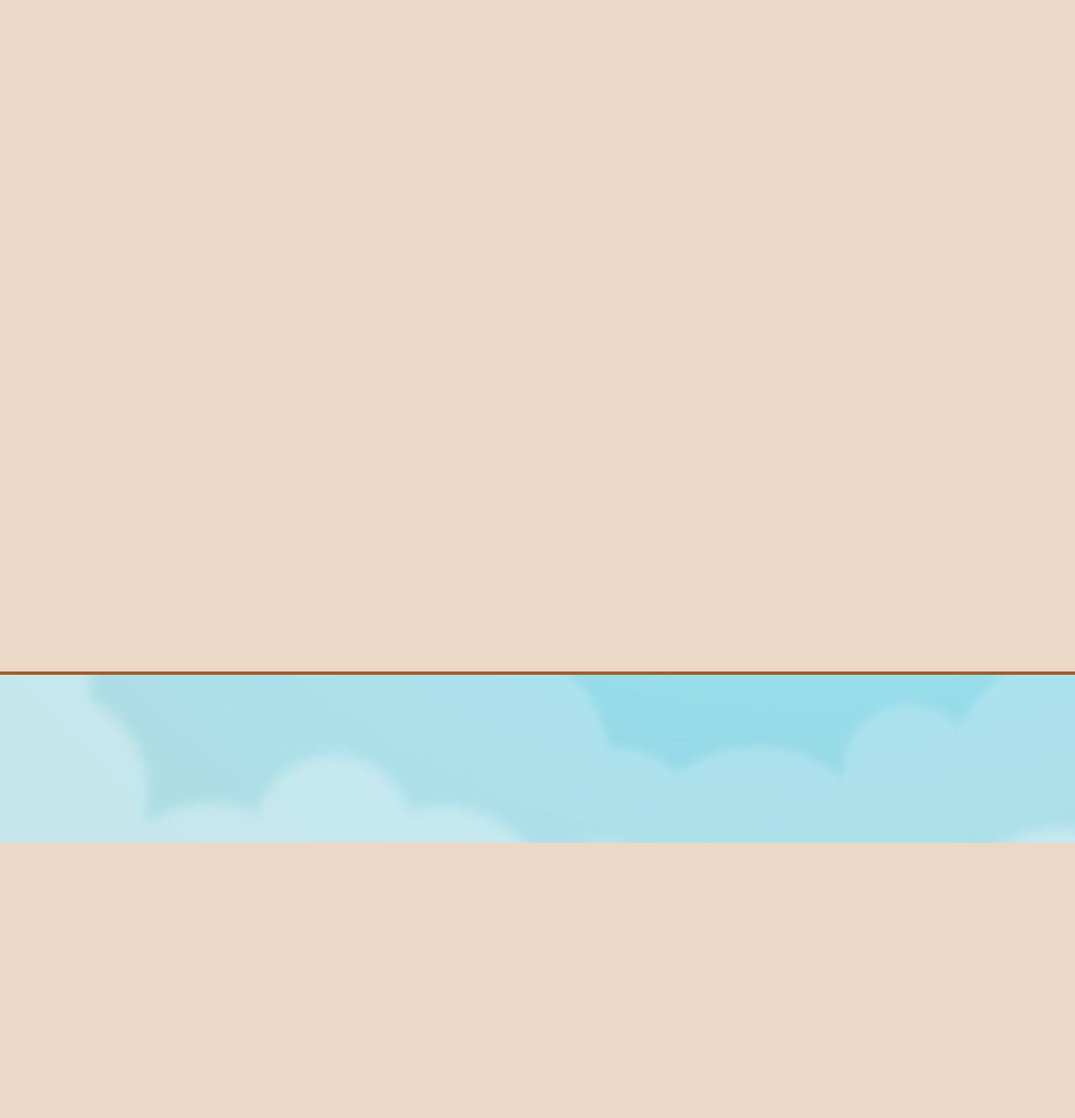
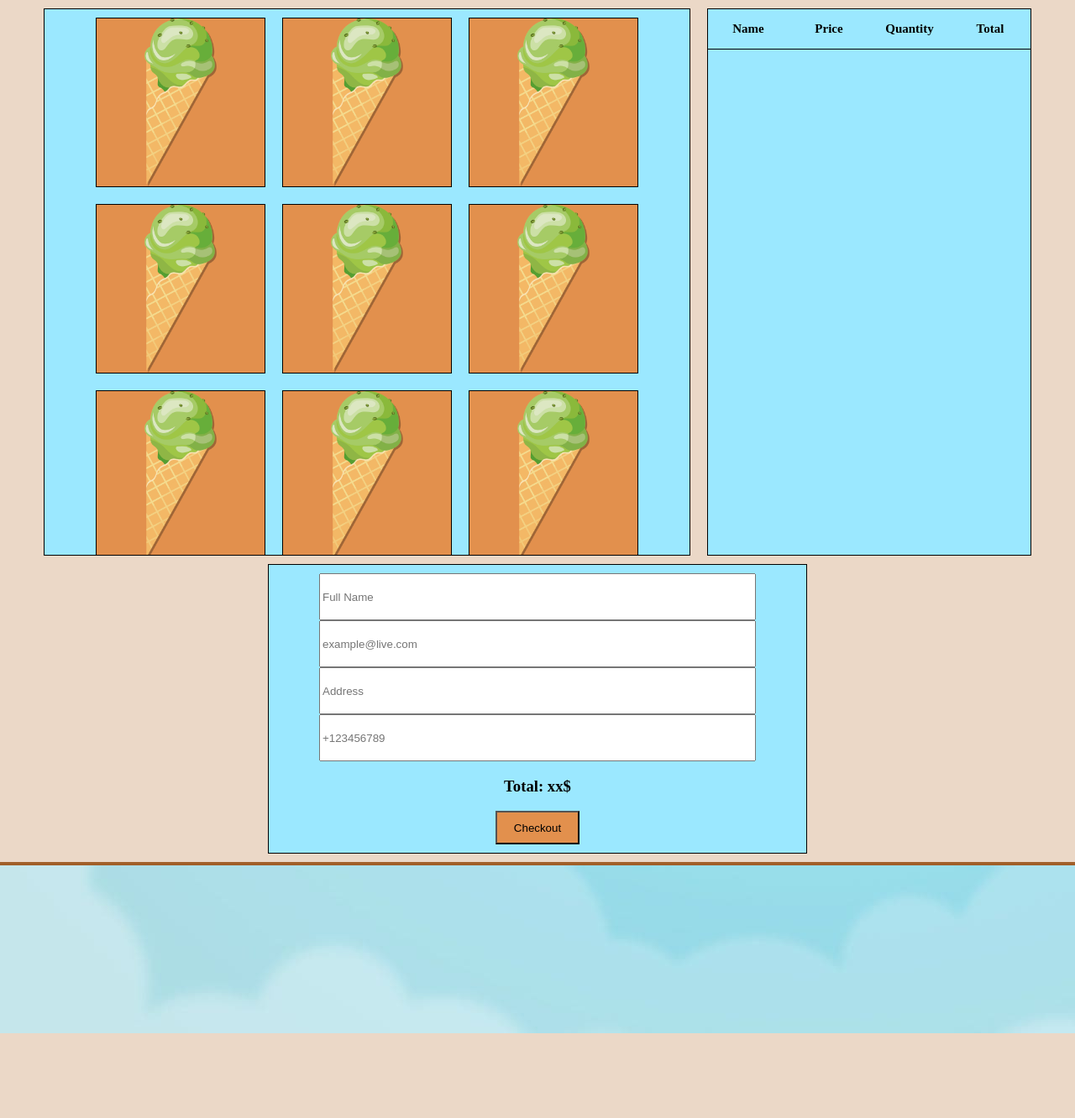
Before and after one commit to ZzkilzZ/Noroff_Assignments, a PHP site: page /order.html in a window 1280 px wide. Shown: the part 294-1626 px from the top of the page at 84% size. Run offline with PHP 8.4, Linux system fonts and the light colour scheme; some libraries are stand-ins or nearby versions.

Commit message:
added basic order page

```diff
--- a/AW10/index.html
+++ b/AW10/index.html
@@ -6,7 +6,7 @@
 	<meta http-equiv="X-UA-Compatible" content="ie=edge">
 	<script src="https://kit.fontawesome.com/181c94503b.js" crossorigin="anonymous"></script>
 	<link rel="stylesheet" href="style.css">
-	<title>Nice Cream</title>
+	<title>Nice Cream - Home</title>
 </head>
 <body>
 	<header>
--- a/AW10/order.html
+++ b/AW10/order.html
@@ -24,8 +24,102 @@
 		<a href="#"><i class="fas fa-search"></i></a>
 	</nav>
 	<main id="order_main_container">
+		<div id="order_items">
+			<div class="order_item">
+				<img src="assets/ice-1432276_1280.png" alt="product">
+			</div>
+			<div class="order_item">
+				<img src="assets/ice-1432276_1280.png" alt="product">
 
+			</div>
+			<div class="order_item">
+				<img src="assets/ice-1432276_1280.png" alt="product">
+
+			</div>
+			<div class="order_item">
+				<img src="assets/ice-1432276_1280.png" alt="product">
+
+			</div>
+			<div class="order_item">
+				<img src="assets/ice-1432276_1280.png" alt="product">
+
+			</div>
+			<div class="order_item">
+				<img src="assets/ice-1432276_1280.png" alt="product">
+
+			</div>
+			<div class="order_item">
+				<img src="assets/ice-1432276_1280.png" alt="product">
+
+			</div>
+			<div class="order_item">
+				<img src="assets/ice-1432276_1280.png" alt="product">
+
+			</div>
+			<div class="order_item">
+				<img src="assets/ice-1432276_1280.png" alt="product">
+
+			</div>
+			<div class="order_item">
+				<img src="assets/ice-1432276_1280.png" alt="product">
+
+			</div>
+			<div class="order_item">
+				<img src="assets/ice-1432276_1280.png" alt="product">
+
+			</div>
+			<div class="order_item">
+				<img src="assets/ice-1432276_1280.png" alt="product">
+
+			</div>
+			<div class="order_item">
+				<img src="assets/ice-1432276_1280.png" alt="product">
+
+			</div>
+			<div class="order_item">
+				<img src="assets/ice-1432276_1280.png" alt="product">
+
+			</div>
+			<div class="order_item">
+				<img src="assets/ice-1432276_1280.png" alt="product">
+
+			</div>
+			<div class="order_item">
+				<img src="assets/ice-1432276_1280.png" alt="product">
+
+			</div>
+			<div class="order_item">
+				<img src="assets/ice-1432276_1280.png" alt="product">
+
+			</div>
+			<div class="order_item">
+				<img src="assets/ice-1432276_1280.png" alt="product">
+
+			</div>
+			<div class="order_item">
+				<img src="assets/ice-1432276_1280.png" alt="product">
+
+			</div>
+		</div>
+		<div id="order_order">
+			<div id="order_specs">
+				<h3>Name</h3>
+				<h3>Price</h3>
+				<h3>Quantity</h3>
+				<h3>Total</h3>
+			</div>
+		</div>
 	</main>
+	<section id="order_order_resume">
+		<form action="#" method="post">
+			<input type="text" name="name" id="input_name" placeholder="Full Name">
+			<input type="email" name="mail" id="input_email" placeholder="example@live.com">
+			<input type="text" name="address" id="input_address" placeholder="Address">
+			<input type="tel" name="phone" id="input_phone" placeholder="+123456789">
+			<h3>Total: xx$</h3>
+			<button type="submit">Checkout</button>
+		</form>
+	</section>
 	<footer>
 
 	</footer>
--- a/AW10/style.css
+++ b/AW10/style.css
@@ -218,8 +218,97 @@ nav a i {
 }
 
 #order_main_container {
-	height: 800px;
+	height: fit-content;
 	width: 100%;
+	display: flex;
+	flex-direction: row;
+	justify-content: center;
+	flex-wrap: wrap;
+}
+
+#order_items {
+	margin: 10px;
+	border: 1px solid black;
+	width: calc(90% * 2/ 3);
+	overflow-y: scroll;
+	height: 650px;
+	display: flex;
+	flex-direction: row;
+	justify-content: center;
+	flex-wrap: wrap;
+	background-color: white;
+	background-color: rgb(155, 232, 255);
+}
+
+.order_item {
+	border: 1px solid black;
+	background-color: rgb(132, 226, 255);
+	background-color: rgb(226, 144, 77);
+	margin: 10px;
+	width: 200px;
+	height: 200px;
+	cursor: pointer;
+}
+
+.order_item:hover {
+	background-color: rgb(241, 160, 93);
+}
+
+.order_item img {
+	display: block;
+	margin: 0 auto;
+	height: 200px;
+}
+
+#order_order {
+	margin: 10px;
+	border: 1px solid black;
+	width: calc(90% / 3);
+	height: 650px;
+	background-color: rgb(155, 232, 255);
+}
+
+#order_specs {
+	display: flex;
+	flex-direction: row;
+	justify-content: center;
+	border-bottom: 1px solid black;
+}
+
+#order_specs h3 {
+	width: 100%;
+	text-align: center;
+	font-size: 15px;
+}
+
+#order_order_resume {
+	padding-top: 10px;
+	padding-bottom: 10px;
+	margin: 10px;
+	border: 1px solid black;
+	width: calc(50%);
+	margin: 0 auto;
+	height: fit-content;
+	margin-bottom: 10px;
+	background-color: rgb(155, 232, 255);
+	text-align: center;
+}
+
+#order_order_resume form input {
+	width: 80%;
+	height: 50px;
+	display: block;
+	margin: 0 auto;
+}
+
+#order_order_resume form button[type=submit]
+{
+	display: block;
+	width: 100px;
+	height: 40px;
+	background-color: rgb(226, 144, 77);
+	margin-left: auto;
+	margin-right: auto;
 }
 
 footer {
@@ -272,4 +361,16 @@ nav a {
 	margin: 10px 0;
 }
 
+#order_items {
+	width: calc(95%);
 }
+
+#order_order {
+	width: calc(95%);
+}
+
+#order_order_resume {
+	width: calc(95%);
+}
+
+}
```
